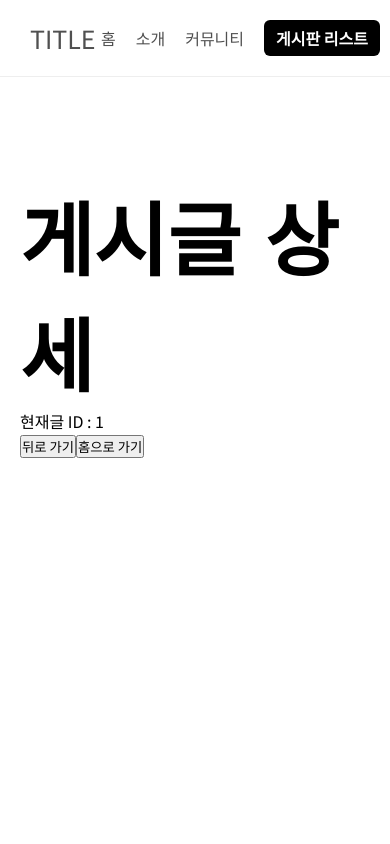
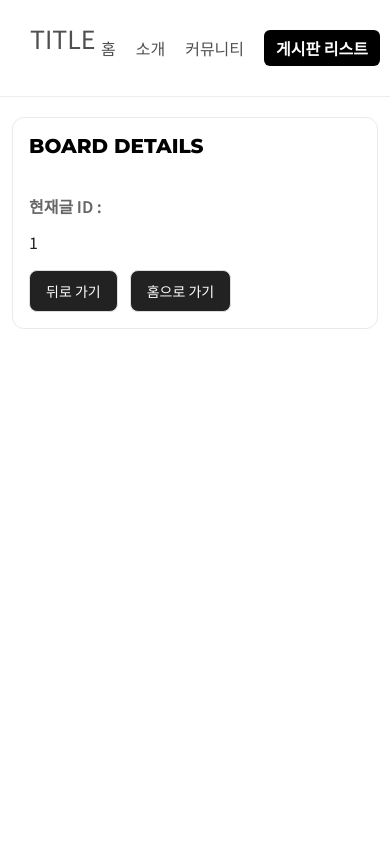
Before and after one commit to byeongsu364/router-app, a React (Vite) app: page /board/1 in a window 390 px wide. Shown: the top 844 px of the page. Built offline with nearby package versions, Linux system fonts and the light colour scheme; the HTML template or start-up script is replaced by a standard one.

Commit message:
ㅇㅇㅇ

```diff
--- a/src/App.css
+++ b/src/App.css
@@ -27,6 +27,7 @@ h1 {
     font-weight: 900;
     text-transform: uppercase;
     font-size: 80px;
+    margin-bottom: 20px;
 }
 
 .list {
--- a/src/components/Footer.css
+++ b/src/components/Footer.css
@@ -4,14 +4,14 @@
     background-color: #000;
     color: #fff;
     padding: 20px;
-    bottom: -350px;
+    bottom: -500px;
     display: flex;
     justify-content: space-between;
 }
 
 .footer-wrap h2 {
     margin-bottom: 12px;
-    font-size: 30pxpx;
+    font-size: 30px;
     font-weight: 700;
     text-transform: uppercase;
 }
@@ -35,5 +35,4 @@
     width: 40px;
     height: 40px;
     object-fit: contain;
-    gap: 5px;
 }
--- a/src/pages/Board.jsx
+++ b/src/pages/Board.jsx
@@ -11,7 +11,7 @@ const Board = () => {
 
     return (
         <section>
-            <h1>게시글</h1>
+            <h1>Board</h1>
             <ul className='list'>
                 {dummy.map((b)=>(
                 <li key={b.id}>
--- /dev/null
+++ b/src/pages/BoardDetail.css
@@ -0,0 +1,69 @@
+.board-detail-card {
+    display: flex;
+    flex-direction: column;
+    gap: 24px;
+    max-width: 720px;
+    margin: 40px auto;
+    padding: 24px;
+    border-radius: 12px;
+    border: 1px solid #eaeaea;
+    background-color: #fff;
+}
+
+.board-detail-card h1 {
+    font-size: 24px;
+    font-weight: 800;
+}
+
+.board-detail-meta {
+    display: grid;
+    grid-template-columns: 140px 1fr;
+    row-gap: 12px;
+    column-gap: 16px;
+}
+
+.board-detail-meta .label {
+    color: #666;
+    font-weight: 600;
+}
+
+.board-detail-meta .value {
+    color: #222;
+}
+
+.board-btn-row {
+    display: flex;
+    gap: 12px;
+}
+
+.board-btn-row button {
+    padding: 10px 16px;
+    border-radius: 8px;
+    border: 1px solid #ddd;
+    background: #222;
+    color: #fff;
+    font-size: 14px;
+    font-weight: 500;
+    cursor: pointer;
+    transition: background 0.2s ease;
+}
+
+.board-btn-row button:hover {
+    background: #000;
+}
+
+@media (max-width: 560px) {
+    .board-detail-card {
+        margin: 20px 12px;
+        padding: 16px;
+        gap: 16px;
+    }
+
+    .board-detail-meta {
+        grid-template-columns: 1fr;
+    }
+
+    .board-detail-card h1 {
+        font-size: 20px;
+    }
+}
--- a/src/pages/BoardDetail.jsx
+++ b/src/pages/BoardDetail.jsx
@@ -1,17 +1,21 @@
 import React from 'react'
 import { useParams, useNavigate } from 'react-router-dom';
+import './BoardDetail.css'
 
 const BoardDetail = () => {
-
-    const {id} = useParams()
+    const { id } = useParams()
     const nav = useNavigate()
 
     return (
-        <section>
-            <h1>게시글 상세</h1>
-            <p>현재글 ID : {id} </p>
-            <button onClick={()=>nav(-1)}>뒤로 가기</button>
-            <button onClick={() => nav('/')}>홈으로 가기</button>
+        <section className="board-detail-card">
+            <h1>Board Details</h1>
+            <p className="board-detail-meta">
+                <span className="label">현재글 ID :</span> <span className="value">{id}</span>
+            </p>
+            <div className="board-btn-row">
+                <button onClick={() => nav(-1)}>뒤로 가기</button>
+                <button onClick={() => nav('/')}>홈으로 가기</button>
+            </div>
         </section>
     )
 }
--- a/src/pages/CommunityDetail.css
+++ b/src/pages/CommunityDetail.css
@@ -72,3 +72,19 @@
 .btn-row button.secondary:hover {
     background: #e5e7eb;
 }
+
+@media (max-width: 560px) {
+    .detail-card {
+        margin: 20px 12px;
+        padding: 16px;
+        gap: 16px;
+    }
+
+    .detail-meta {
+        grid-template-columns: 1fr;
+    }
+
+    .detail-card h1 {
+        font-size: 20px;
+    }
+}
--- a/src/pages/CommunityDetail.jsx
+++ b/src/pages/CommunityDetail.jsx
@@ -11,7 +11,7 @@ const CommunityDetail = () => {
 
     return (
         <section className="detail-card">
-            <h1>상세보기</h1>
+            <h1>Community Detail</h1>
             <div className="detail-meta">
                 <p><span className="label">현재글 ID :</span> <span className="value">{id}</span></p>
                 <p><span className="label">제목 :</span> <span className="value">{data?.subject ?? '정보 없음'}</span></p>
```
